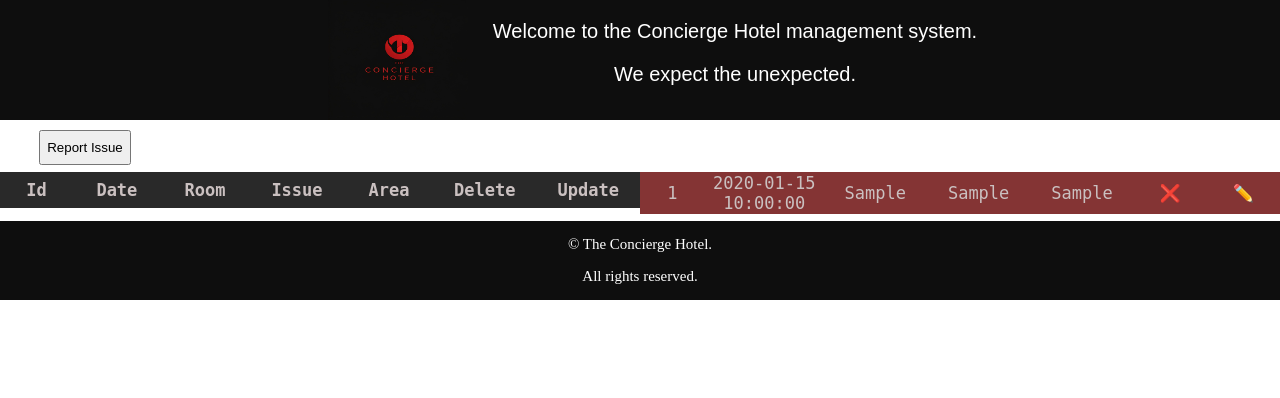
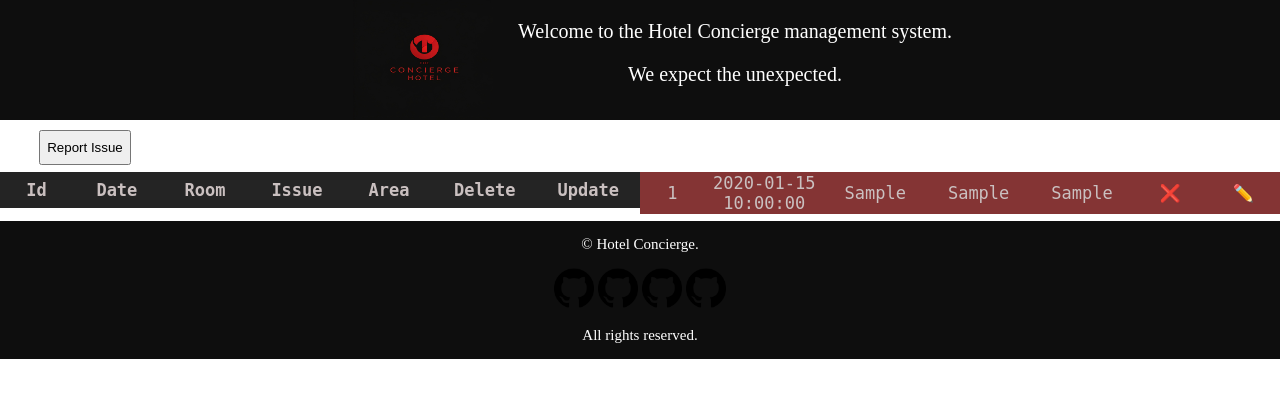
Before and after one commit to AntonioGuillen123/Proyecto-Conserjeria, a PHP site: page / in a window 1280 px wide. Shown: the top 398 px of the page. Run offline with PHP 8.4, Linux system fonts and the light colour scheme; tables that the repository leaves empty or names only in its code hold one stand-in row (values such as "Sample post").

Commit message:
style: added github link

```diff
--- a/src/Views/Components/footer.php
+++ b/src/Views/Components/footer.php
@@ -1,6 +1,10 @@
 <footer>
     <div class="container">
-        <p>© The Concierge Hotel.</p>
+        <p>© Hotel Concierge.</p>
+            <a href="https://github.com/Matias-Stadler"><img class="gitIcons" src="./public/img/gitHubIcon.png" alt="gitIcon"></a>
+            <a href="https://github.com/AntonioGuillen123"><img class="gitIcons" src="./public/img/gitHubIcon.png" alt="gitIcon"></a>
+            <a href="https://github.com/Jaz356"><img class="gitIcons" src="./public/img/gitHubIcon.png" alt="gitIcon"></a>
+            <a href="https://github.com/talenaa"><img class="gitIcons" src="./public/img/gitHubIcon.png" alt="gitIcon"></a>
         <p> All rights reserved.</p>
     </div>
 </footer>
--- a/src/Views/Components/header.php
+++ b/src/Views/Components/header.php
@@ -3,8 +3,8 @@
     <div class="headerContent">
         <img class="logoHotel" src="./public/img/logoHeader.jpg" alt="logo">
         <div class="textHeader">
-            <p>Welcome to the Concierge Hotel management system.</p>
-            <p> We expect the unexpected.</p>
+            <p>Welcome to the Hotel Concierge management system.</p>
+            <p>We expect the unexpected.</p>
         </div>
     </div>
 </header>
--- a/src/css/footer.css
+++ b/src/css/footer.css
@@ -1,4 +1,4 @@
-footer {
+footer{
     background-color: rgb(14, 14, 14);
     color: white;
     padding: 0px;
@@ -6,3 +6,7 @@ footer {
     text-align: center;
     font-size: 15px;
 }
+
+.gitIcons{
+    max-width: 40px;
+}
--- a/src/css/header.css
+++ b/src/css/header.css
@@ -10,7 +10,6 @@
 .textHeader{
     text-align: center;
     font-size: 20px;
-    font-family: sans-serif;
 }
 
 .logoHotel{
--- a/src/css/style.css
+++ b/src/css/style.css
@@ -34,7 +34,7 @@ td, th{
 }
 
 th{
-  background-color: rgb(41, 41, 41);
+  background-color: rgb(36, 36, 36);
 }
 
 td{
```
Also changed, not shown: public/img/gitHubIcon.png (added).
